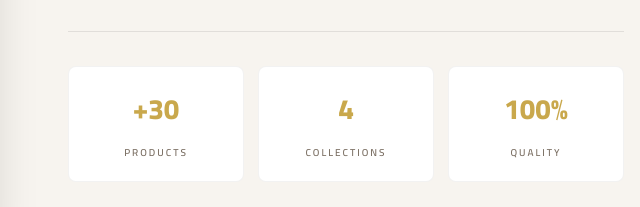
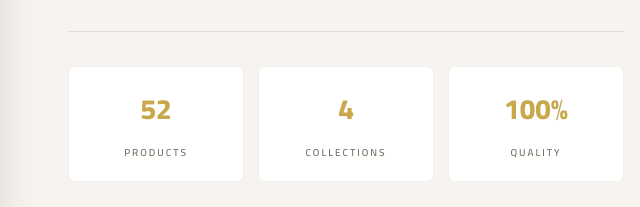
Before and after one commit to anasmsdramsees-collab/clenso-store, a plain HTML site: page index.html in a window 1280 px wide. Shown: the part 1455-1662 px from the top of the page, 608-1248 px from the left. Drawn offline with Linux system fonts and the light colour scheme.

Commit message:
Fix product count: 52 products across 4 collections

```diff
--- a/index.html
+++ b/index.html
@@ -455,7 +455,7 @@ footer{background:var(--text);color:rgba(255,255,255,.55);padding:64px 0 28px}
         <p data-i18n-html="story_p2"><strong>Clenso</strong> was born from the heart of <strong>Remsees Foods</strong>; a company that believed a great drink is not a luxury — it is a right for every soul that deserves a beautiful moment.</p>
         <p data-i18n-html="story_p3">We selected the finest leaves from the world's highlands, blended them with obsessive care, and added <strong>the spirit of the place</strong>. Every Clenso box is a message: you deserve better than an ordinary morning.</p>
         <div class="stats">
-          <div class="stat"><span class="stat-num">+30</span><span class="stat-lbl" data-i18n="stat1">PRODUCTS</span></div>
+          <div class="stat"><span class="stat-num">52</span><span class="stat-lbl" data-i18n="stat1">PRODUCTS</span></div>
           <div class="stat"><span class="stat-num">4</span><span class="stat-lbl" data-i18n="stat2">COLLECTIONS</span></div>
           <div class="stat"><span class="stat-num">100%</span><span class="stat-lbl" data-i18n="stat3">QUALITY</span></div>
         </div>
```
